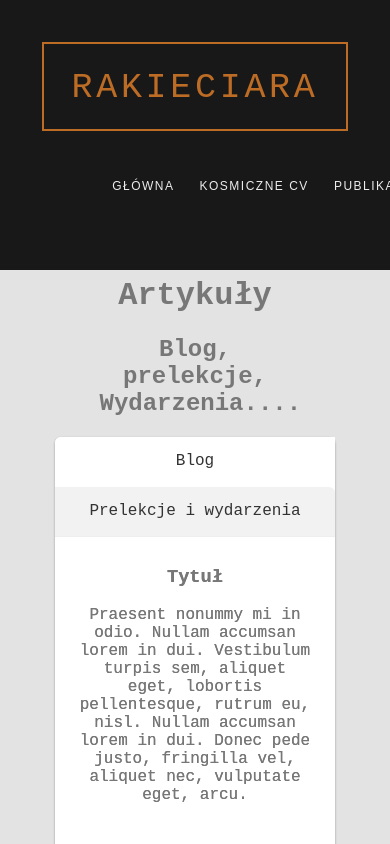
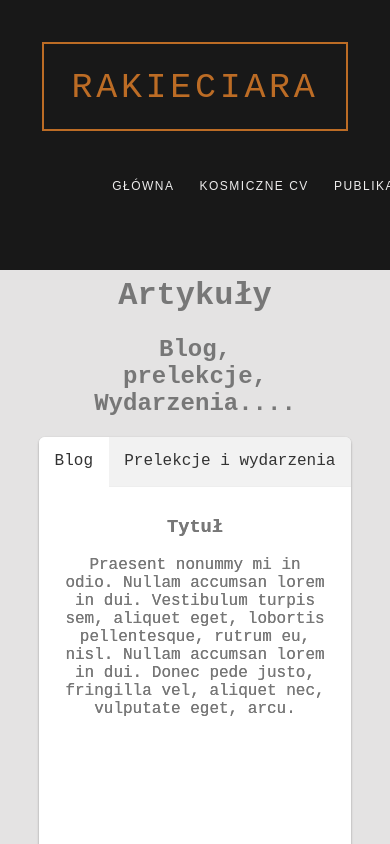
Before and after one commit to ocode123/rakieciara, a React (Create React App) app: page /articles in a window 390 px wide. Shown: the top 844 px of the page. Built offline with nearby package versions, Linux system fonts and the light colour scheme.

Commit message:
changed width in mobile

```diff
--- a/src/components/Articles/index.scss
+++ b/src/components/Articles/index.scss
@@ -19,6 +19,7 @@ $tab-wrap-border-radius: 6px;
     &:hover {
         box-shadow: 0 12px 23px rgba(0, 0, 0, 0.23), 0 10px 10px rgba(0, 0, 0, 0.19);
     }
+
 
 }
 
@@ -123,6 +124,6 @@ $tab-wrap-border-radius: 6px;
 
     @media screen and (max-width:500px) {
         margin-top: 40%;
-        width: 100%;
+        max-width: 100vw;
     }
 }
```
